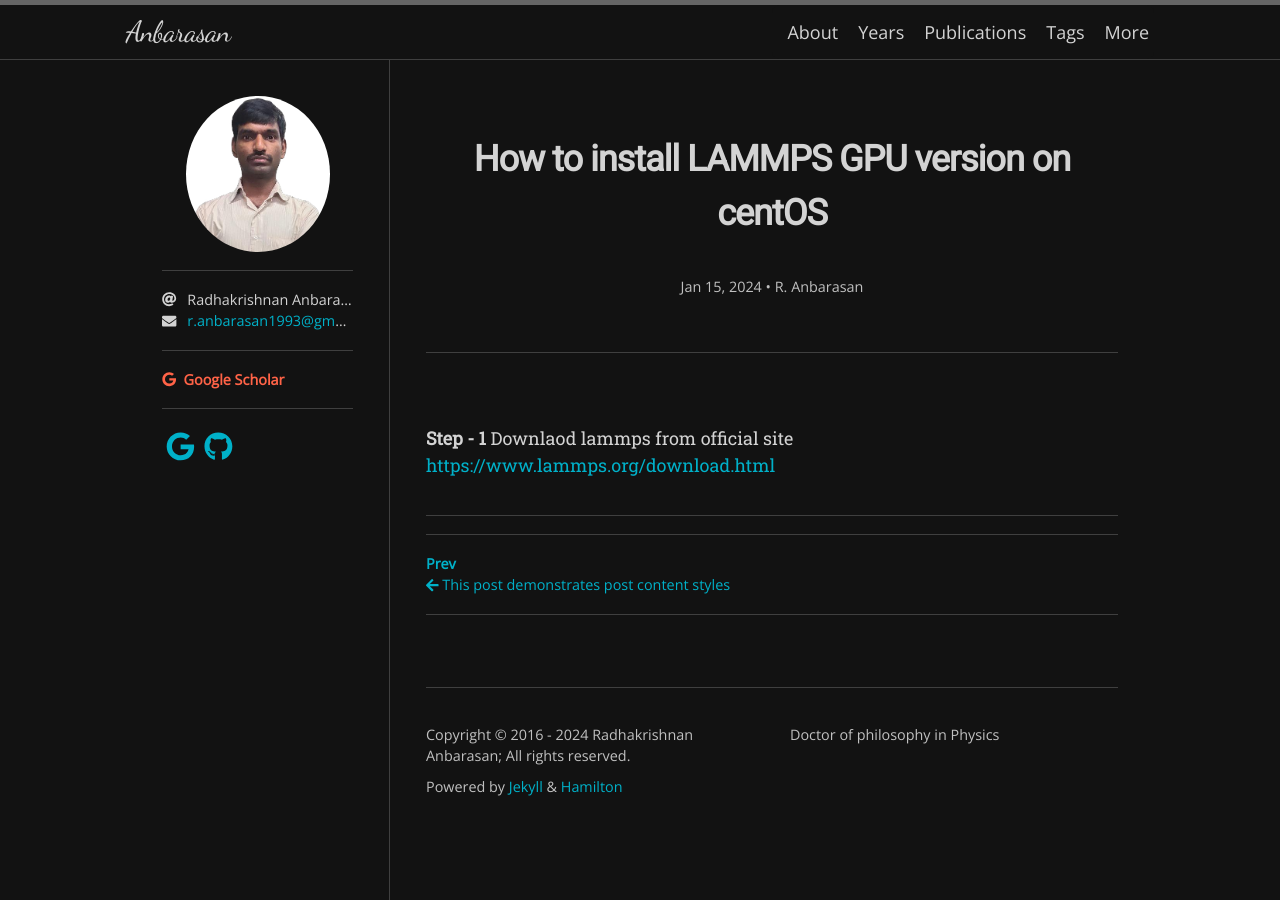
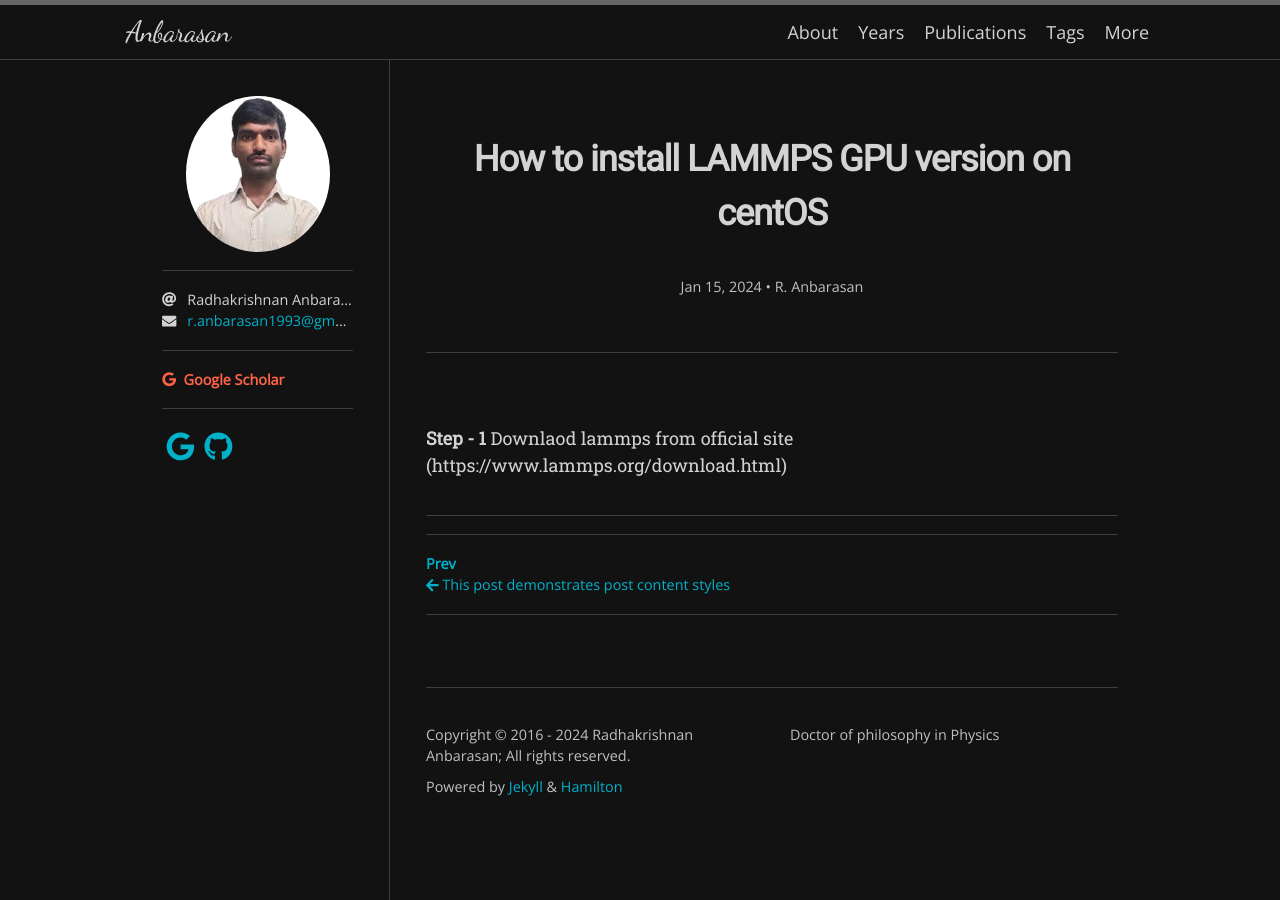
Before and after one commit to anbarasananbu/anbarasan, a Jekyll site: the page built from _posts/2023-01-01-lammps_1.md, in a window 1280 px wide. Built offline with Jekyll 4.4.1, drawn with Linux system fonts in a browser that asks for light colours; nearby versions of some CDN libraries; some web fonts are replaced; a style sheet for code colours, icons or effects is not loaded; part of the change alters nothing that is shown.

```diff
--- a/_posts/2023-01-01-lammps_1.md
+++ b/_posts/2023-01-01-lammps_1.md
@@ -6,4 +6,4 @@ author: "R. Anbarasan"
 ---
 
 **Step - 1**
-Downlaod lammps from official site [https://www.lammps.org/download.html](https://www.lammps.org/download.html)
+Downlaod lammps from official site (https://www.lammps.org/download.html)
```
